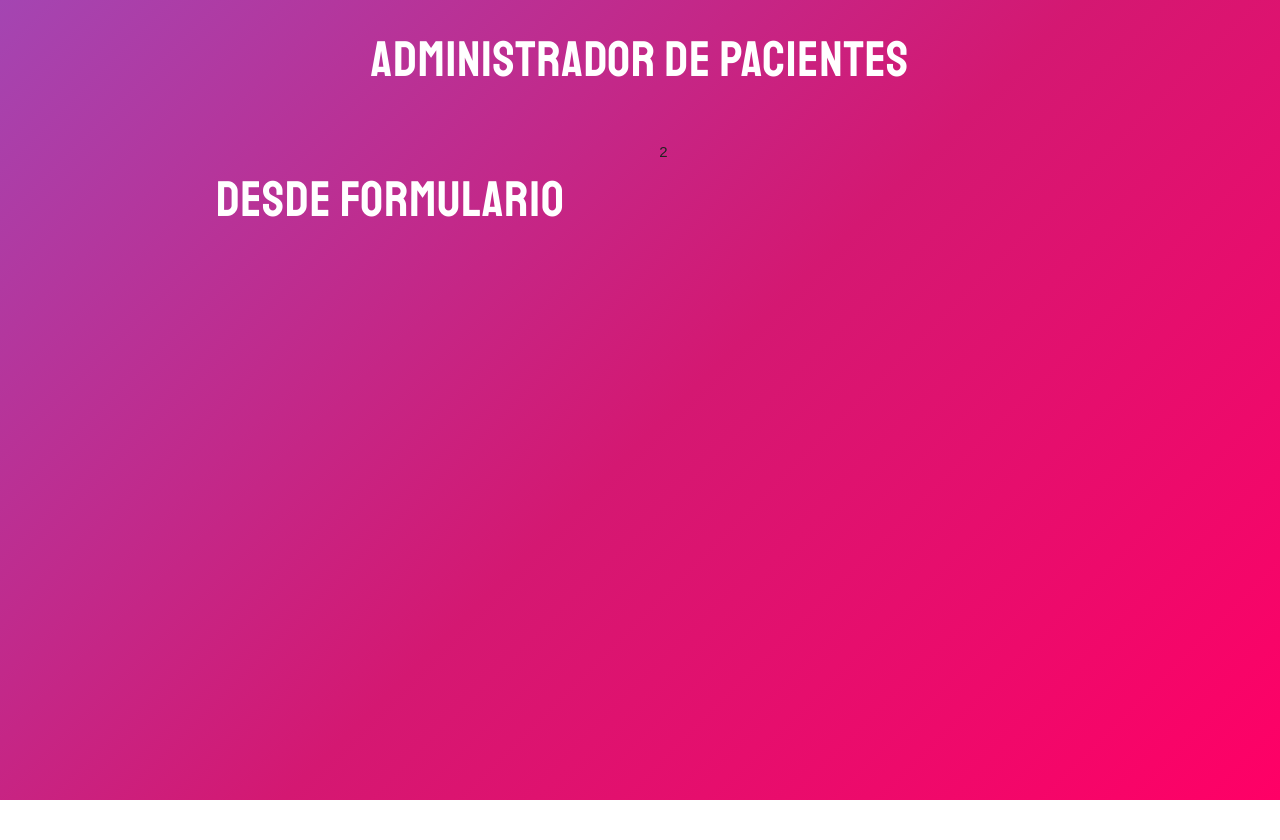
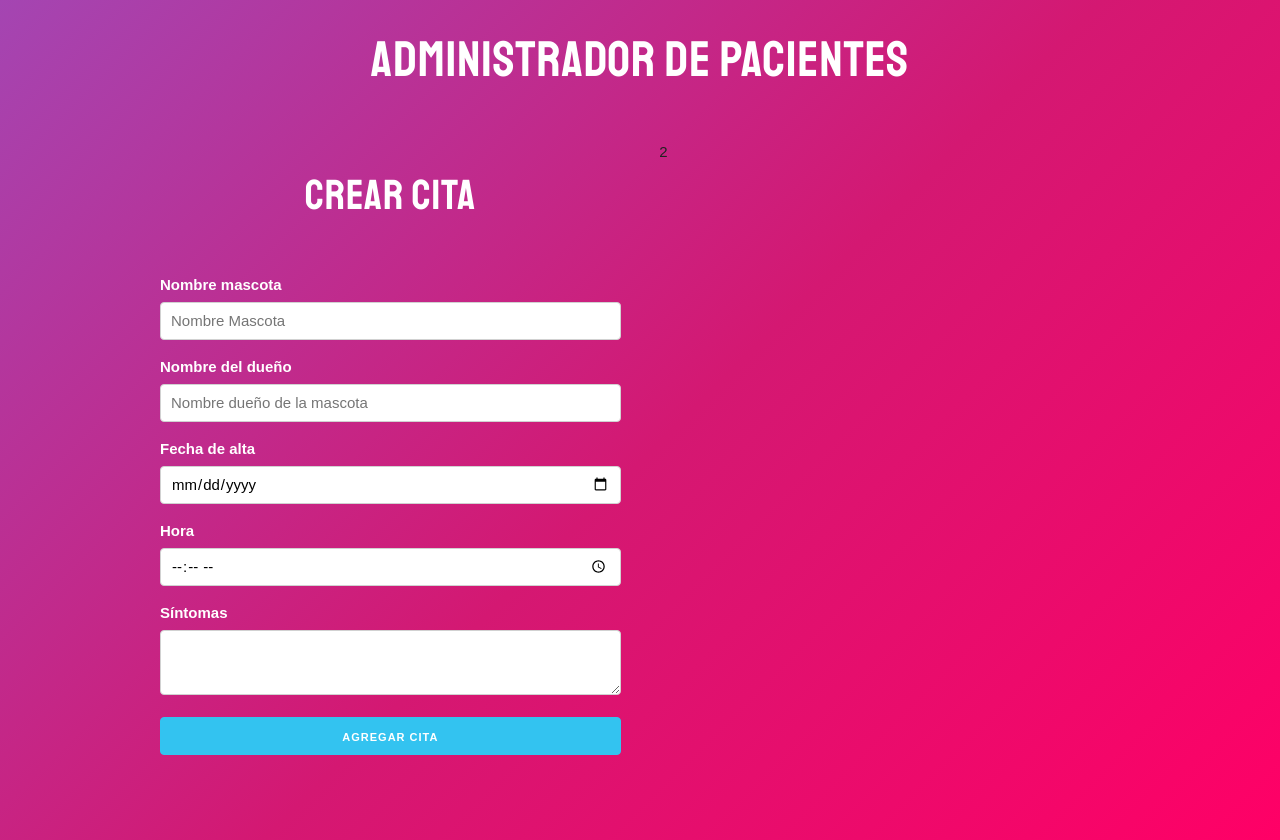
Before and after one commit to jorgeagundez/reactjs_administrador_pacientes, a React (Create React App) app: page / in a window 1280 px wide. Before the commit the page ends 800 px from the top, so only its background shows below. Built offline with nearby package versions, Linux system fonts and the light colour scheme.

Commit message:
Add onChange event to get state of the form

```diff
--- a/src/components/Form.js
+++ b/src/components/Form.js
@@ -1,5 +1,81 @@
-import React from 'react';
+import React, { Fragment, useState } from 'react';
 
-const Form = () => <h1>Desde Formulario</h1>;
+const Form = () => {
+
+    // Crear el State de Citas
+    const [cita, actualizarCita] = useState({
+        mascota: '',
+        propietario: '',
+        fecha: '',
+        hora: '',
+        sintomas: '',
+    });
+
+    // Función que se ejecuta cada vez que el usuario escribe en un input
+    const handleChange = event => {
+        actualizarCita({
+            ...cita,
+            [event.target.name] : event.target.value
+        })
+    }
+
+    return (
+        <Fragment>
+            <h2>Crear cita</h2>
+
+            <form>
+                <label>Nombre mascota</label>
+                <input
+                    type="text"
+                    name="mascota"
+                    className="u-full-width"
+                    placeholder="Nombre Mascota"
+                    onChange={handleChange}
+                />
+
+                <label>Nombre del dueño</label>
+                <input
+                    type="text"
+                    name="propietario"
+                    className="u-full-width"
+                    placeholder="Nombre dueño de la mascota"
+                    onChange={handleChange}
+                />
+
+                <label>Fecha de alta</label>
+                <input
+                    type="date"
+                    name="fecha"
+                    className="u-full-width"
+                    onChange={handleChange}
+                />
+
+                <label>Hora</label>
+                <input
+                    type="time"
+                    name="hora"
+                    className="u-full-width"
+                    onChange={handleChange}
+                />
+
+                <label>Síntomas</label>
+                <textarea
+                    className="u-full-width"
+                    name="sintomas"
+                    onChange={handleChange}
+                ></textarea>
+
+                <button
+                    type="submit"
+                    className="u-full-width button-primary"
+                >
+                    Agregar Cita
+                </button>
+
+
+            </form>
+        </Fragment>
+    )
+}
 
 export default Form;
```
